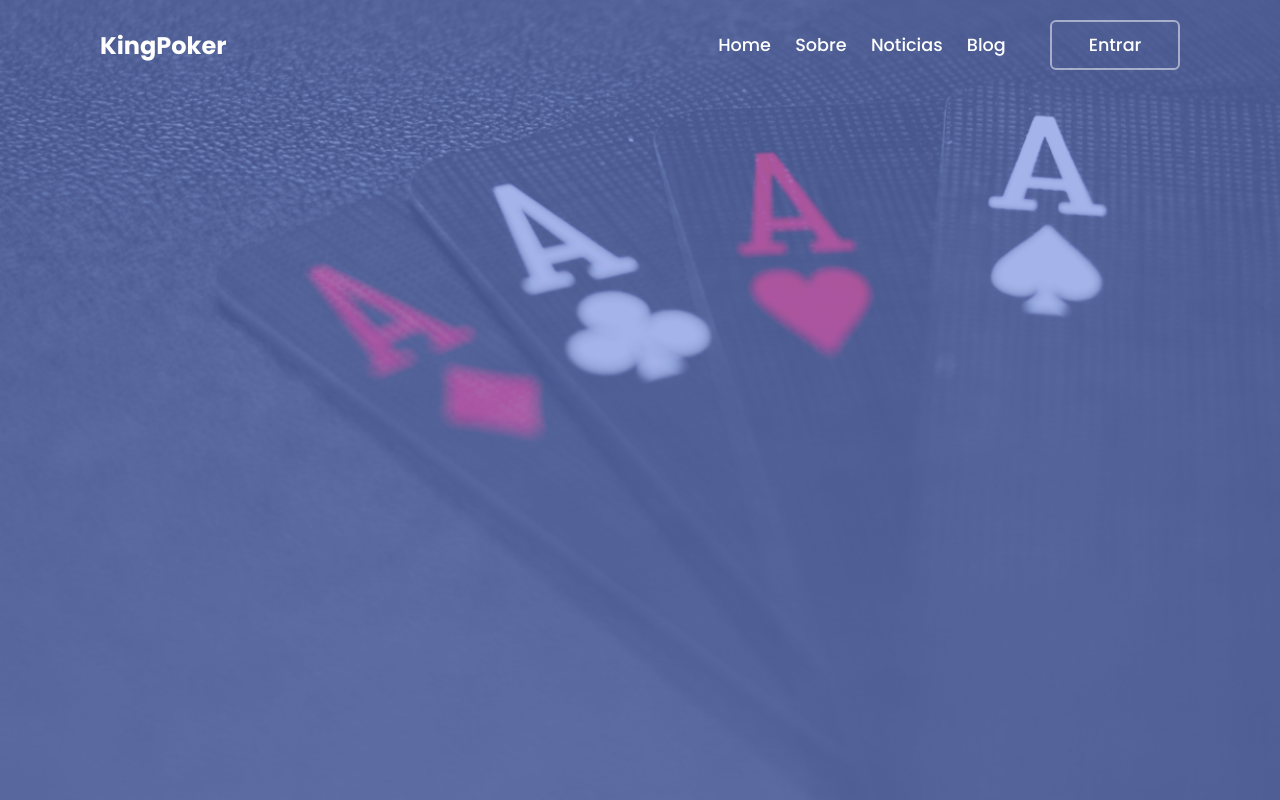
After one commit to JonasFarias93/KingPoker, a Django app: template app/players/templates/login.html in a window 1280 px wide. The commit adds this page. Run offline with Django 5.2, Linux system fonts and the light colour scheme; the template is opened without the code that fills it, so the values that code supplies are empty.

Commit message:
criando html css login

```diff
--- /dev/null
+++ b/app/players/templates/login.html
@@ -0,0 +1,36 @@
+<!DOCTYPE html>
+<html lang="pt-br">
+<head>
+    <meta charset="UTF-8">
+    <meta name="viewport" content="width=device-width, initial-scale=1.0">
+
+    <!-- Google Fonts-->
+    <link rel="preconnect" href="https://fonts.googleapis.com">
+    <link rel="preconnect" href="https://fonts.gstatic.com" crossorigin>
+    <link href="https://fonts.googleapis.com/css2?family=Poppins:ital,wght@0,100;0,200;0,300;0,400;0,500;0,600;0,700;0,800;0,900;1,100;1,200;1,300;1,400;1,500;1,600;1,700;1,800&display=swap" rel="stylesheet">
+    <!-- Css Style-->
+    <link rel="stylesheet" href="\app\static\css\login.css">
+
+<title>KingPoker</title>
+</head>
+<body>
+    <header>
+        <h2 class="logo"> KingPoker </h2>
+        <!-- Navbarcheck e hamburguer-->
+        <input type="checkbox" name="" id="checkbox_toggle">
+        <label for="checkbox_toggle" class="hamburguer">&#9776</label>
+        <!-- Navbar Menu-->
+         <nav class="navbar">
+            <a href="#">Home</a>
+            <a href="#">Sobre</a>
+            <a href="#">Noticias</a>
+            <a href="#">Blog</a>
+            <button class="navbar-btn">Entrar</button>
+         </nav>
+    </header>
+
+     <!-- Ionic Fonts -->
+     <script type="module" src="https://unpkg.com/ionicons@7.1.0/dist/ionicons/ionicons.esm.js"></script>
+     <script nomodule src="https://unpkg.com/ionicons@7.1.0/dist/ionicons/ionicons.js"></script>
+</body>
+</html>
--- a/app/players/templates/players.html
+++ b/app/players/templates/players.html
@@ -1,8 +1,11 @@
+{% load static %}
+
 <!DOCTYPE html>
 <html lang="pt-br">
 <head>
     <meta charset="UTF-8">
     <meta name="viewport" content="width=device-width, initial-scale=1.0">
+    <link rel="stylesheet" href="{% static '\css\teste.css' %}">
     <title>King Poker Boladão</title>
 </head>
     {% block content %}
--- /dev/null
+++ b/app/static/css/login.css
@@ -0,0 +1,334 @@
+*{
+    padding: 0;
+    margin: 0;
+    box-sizing: border-box;
+    font-family: "Poppins", sans-serif;
+}
+
+body{
+    display: flex;
+    justify-content: center;
+    align-items: center;
+    min-height: 100vh;
+    background: url(../img/backgrouns-ases.png) no-repeat;
+    background-size: cover;
+}
+
+li{
+    list-style: none;
+}
+
+/* NavBar Section */
+header{
+    width: 100%;
+    padding: 20px 100px;
+    display: flex;
+    position: fixed;
+    top: 0;
+    left: 0;
+    justify-content: space-between;
+    align-items: center;
+    z-index: 1;
+
+}
+
+.logo{
+    font-size: 2m;
+    color: #fff;
+    user-select: none;
+}
+
+/* Navbar Checkbox */
+
+#checkbox_toggle{
+    display: none;
+}
+
+/* Navbar Hamguerguer */
+
+.hamburguer{
+    display: none;
+    user-select: none;
+    font-size: 24px;
+}
+
+.navbar a{
+    position: relative;
+    font-size: 1.1em;
+    color:  #fff;
+    text-decoration: none;
+    font-weight: 500;
+    margin-left: 20px;
+}
+
+.navbar a::after{
+    content: '';
+    position: absolute;
+    left: 0;
+    bottom: -6px;
+    width: 100%;
+    height: 3px;
+    background: #fff;
+    border-radius: 3px;
+    transform: scaleX(0);
+    transform-origin: right;
+    transition: transform .5s;
+}
+
+.navbar a:hover::after{
+    transform-origin: left;
+    transform:scaleX(1)
+}
+
+.navbar-btn{
+    width: 130px;
+    height: 50px;
+    background: transparent;
+    border: 2px solid rgba(255, 255, 255, .5);
+    outline: none;
+    border-radius: 6px;
+    cursor: pointer;
+    font-size: 1.1em;
+    color: #fff;
+    font-weight: 500;
+    margin-left: 40px;
+    transition: .5;
+}
+
+.navbar-btn:hover{
+    background-color: #fff;
+    color: #169238;
+}
+
+/* Form Section */
+.form-container{
+    position: relative;
+    width: 400px;
+    height: 430px;
+    background-color: transparent;
+    backdrop-filter: blur(20px);
+    border: 2px solid rgba(255, 255, 255, .5);
+    border-radius: 20px;
+    box-shadow: 0 0 30px rgba(0, 0, 0, .5);
+    display: flex;
+    flex-direction: column;
+    justify-content: center;
+    align-items: center;
+    overflow: hidden;
+}
+
+.formbox{
+    width: 100%;
+    padding: 40px;
+}
+
+.formbox.login{
+    display: none;
+}
+
+.close-icon{
+    position: absolute;
+    top: 0;
+    right: 0;
+    width: 40px;
+    height: 40px;
+    background: #162938;
+    font-size: 2m;
+    color: #fff;
+    display: flex;
+    justify-content: center;
+    align-items: center;
+    border-bottom-left-radius: 20px;
+    cursor: pointer;
+    z-index: 1;
+
+}
+
+.close-icon:hover{
+    background: #0e3e63;
+}
+
+.formbox h2{
+    font-size: 2em;
+    color: 162938;
+    text-align: center;
+}
+
+.input-box{
+    position: relative;
+    width: 100%;
+    height: 50px;
+    border-bottom: 2px solid #162938;
+    margin: 30px 0;
+
+}
+
+.input-box label{
+    position: absolute;
+    top: 50%;
+    left: 5px;
+    transform: translateY(-50%);
+    font-size: 1em;
+    color: #162938;
+    font-weight: 500;
+    pointer-events: none;
+}
+
+.input-box input:focus~label,
+.input-box input:valid~label{
+    top: -5px;
+    transition: .5s;
+}
+
+.input-box input{
+    width: 100%;
+    height: 100%;
+    color: #021c30;
+    background: transparent;
+    border: none;
+    outline: none;
+    font-size: 1em;
+    font-weight: 600;
+    padding: 0 35px 0 5px;
+}
+
+.input-box .icon{
+    position: absolute;
+    right: 8px;
+    font-size: 1.2em;
+    color: #162938;
+    line-height: 57px;
+
+}
+
+.forget-remember{
+    font-size: .9em;
+    color: #162938;
+    font-weight: 500;
+    margin: -15px 0 15px;
+    display: flex;
+    justify-content: space-between;
+
+}
+
+.forget-remember:hover{
+    color: #021c30;
+
+}
+
+.forget-remember label input{
+    accent-color: #162938;
+    margin-right: 3px;
+}
+
+.forget-remember a{
+    color: #162938;
+    text-decoration: none;
+}
+
+.forget-remember a:hover{
+    text-decoration: underline;
+    color: #162938;
+}
+
+.btn{
+    width: 100%;
+    height: 45px;
+    background: #162938;
+    border: none;
+    outline: none;
+    border-radius: 6px;
+    cursor: pointer;
+    font-size: 1em;
+    color: #fff;
+    font-weight: 500;
+}
+
+.btn:hover{
+    background: #021c30;
+}
+
+.reg-login{
+    font-size: .9em;
+    color: #162938;
+    text-align: center;
+    font-weight: 500;
+    margin: 25px 0 10px;
+}
+
+.reg-login p a{
+    color: #162938;
+    text-decoration: none;
+    font-weight: 600;
+    padding: 2px;
+}
+
+.reg-login p a:hover{
+    text-decoration: underline;
+
+}
+
+@media(max-width: 876px){
+    header{
+        padding: 20px 40px;
+    }
+    .navbar{
+        display: none;
+    }
+
+    .navbar a{
+        margin-left: 20px;
+        font-size: .9em;
+    }
+
+    .navbar a:hover{
+        display: inline-block;
+        background: transparent;
+        transition: .3s ease;
+    }
+
+    .navbar-btn{
+        margin-left: 20px;
+        font-size: .9em;
+    }
+
+    #checkbox_toggle:checked ~ .navbar{
+        display: inline-block;
+        max-width: 600px;
+        padding: 10px;
+        margin-right: 5px;
+        position: absolute;
+        right: 10px;
+        top: 70px;
+        background: transparent;
+        border: 2px solid rgba(255, 255, 255, .5) ;
+        border-radius: 20px;
+        backdrop-filter: blur(20px);
+        text-align: center;
+
+
+    }
+
+    .hamburguer{
+        display: block;
+        color: #fff;
+        font-size: 2m;
+        z-index: 99;
+    }
+}
+
+.form-container{
+    position: relative;
+    top: 50px;
+}
+@media (max-width: 500px){
+    .navbar a{
+        margin-left: 5px;
+    }
+    .navbar-btn{
+        width: 100px;
+        height: 45px;
+        margin-left: 5px;
+
+    }
+}
--- /dev/null
+++ b/app/static/css/teste.css
@@ -0,0 +1,3 @@
+body{
+    background-color: blue;
+}
```
Also changed, not shown: app/players/templates/index.html (+5 -8 lines), app/static/css/style.css (+24 -1 lines), app/db.sqlite3 (added), app/static/img/backgrouns-ases.png (added), 1 other file.
